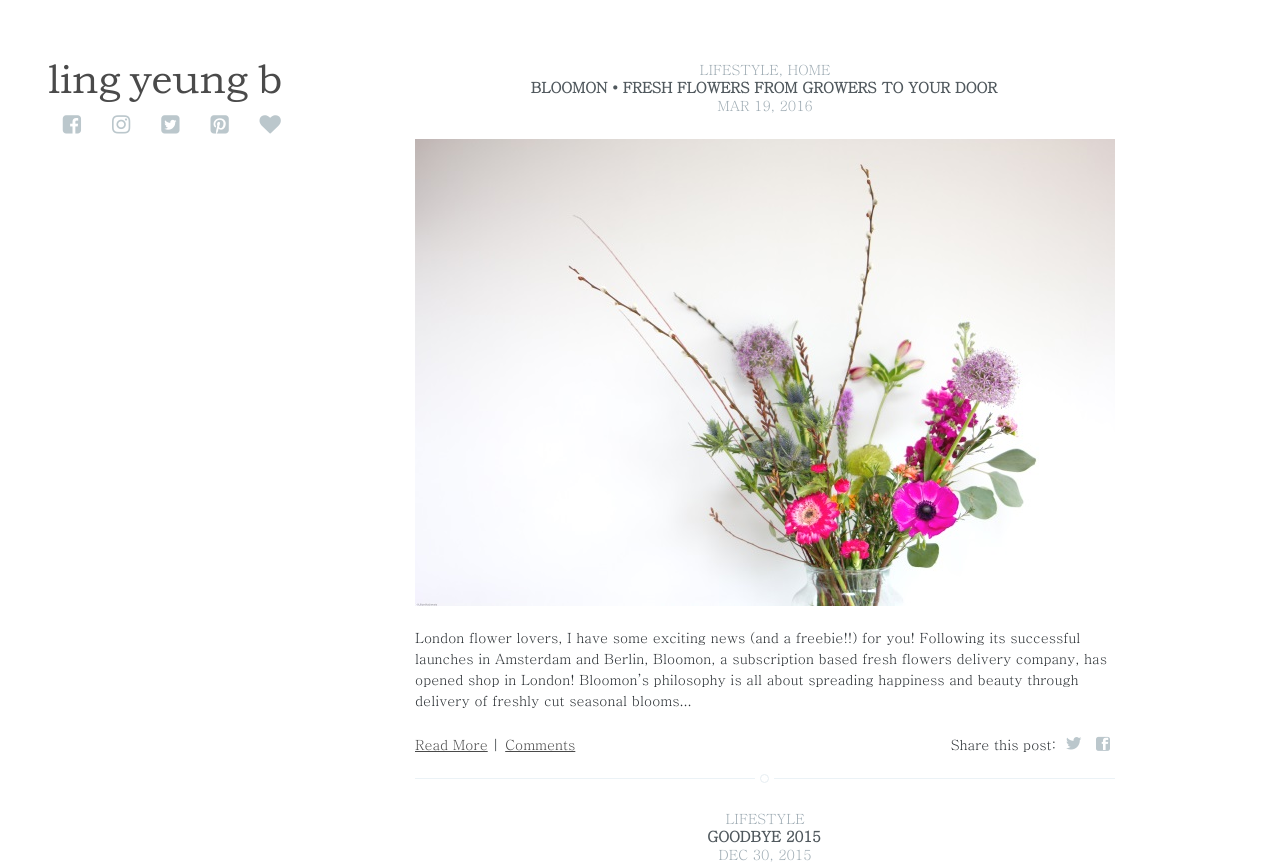
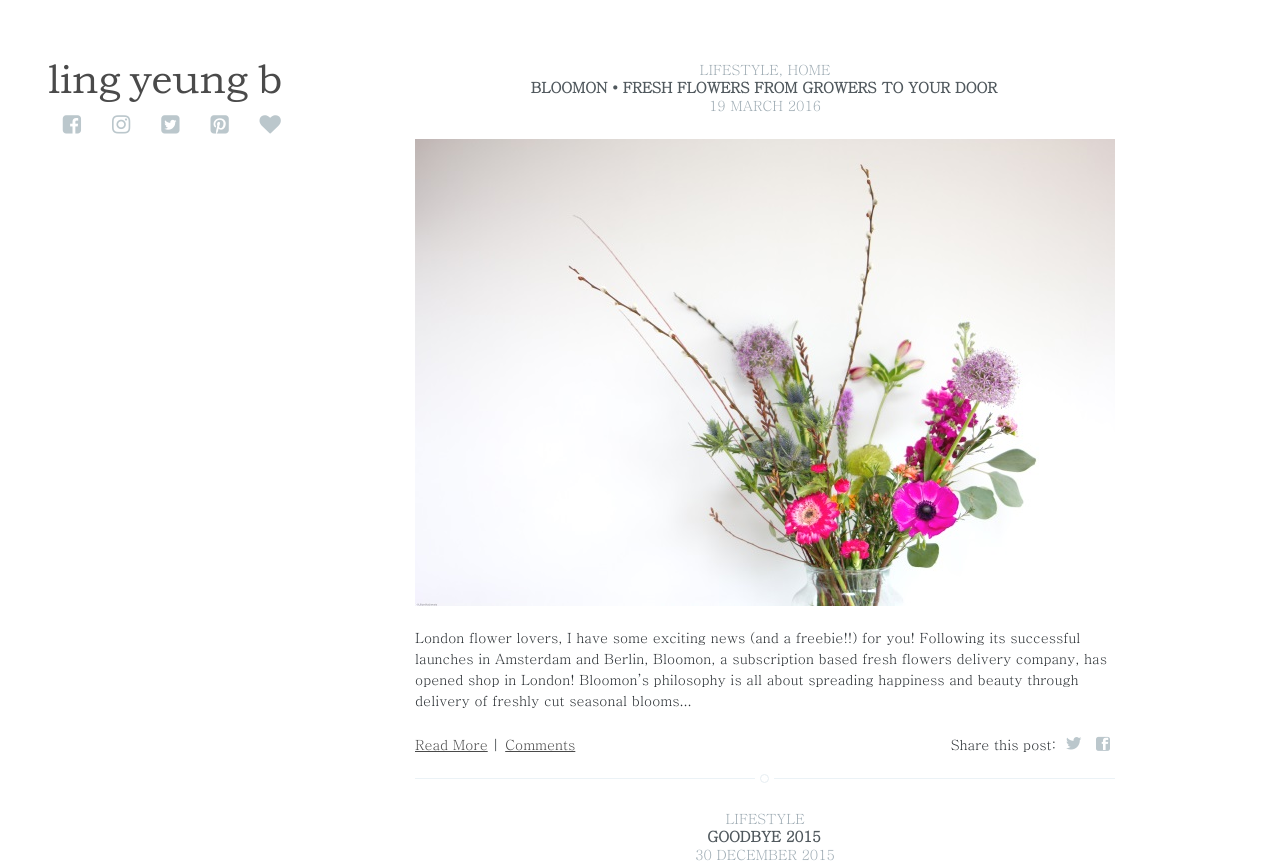
Before and after one commit to lingyeungb/lingyeungb.github.io, a Jekyll site: the page built from index.md, in a window 1280 px wide and 1400 px high, cut to the strip 0-864 px from the top of the window. Built offline with Jekyll 4.4.1, drawn with Linux system fonts in a browser that asks for light colours; nearby versions of some CDN libraries; comment, search, counter and statistics services are not loaded; some of the changed text lies outside the part shown.

Commit message:
Fix date formatting

```diff
--- a/_layouts/index.html
+++ b/_layouts/index.html
@@ -66,8 +66,10 @@
 						</span>
 					{% endif %}
 
+{{ page.date | date: "%-d %B %Y" }}
+
 					<h2 class="post-title"><a href="{{ post.url }}">{{ post.title }}</a></h2>
-					<span class="post-meta"><time datetime="{{ post.date | date: "%b %-d, %Y" }}">{{ post.date | date: "%b %-d, %Y" }}</time></span>
+					<span class="post-meta"><time datetime="{{ post.date | date_to_xmlschema }}">{{ post.date | date: "%-d %B %Y" }}</time></span>
 				</header>
 
 				<section class="post-content">
--- a/_layouts/post.html
+++ b/_layouts/post.html
@@ -65,7 +65,7 @@
 					{% endif %}
 
 					<h2 class="post-title"><a href="{{ page.url }}">{{ page.title }}</a></h2>
-					<span class="post-meta"><time datetime="{{ page.date | date: "%b %-d, %Y" }}">{{ page.date | date: "%b %-d, %Y" }}</time></span>
+					<span class="post-meta"><time datetime="{{ page.date | date_to_xmlschema }}">{{ page.date | date: "%-d %B %Y" }}</time></span>
 				</header>
 
 				<section class="post-content">
```
